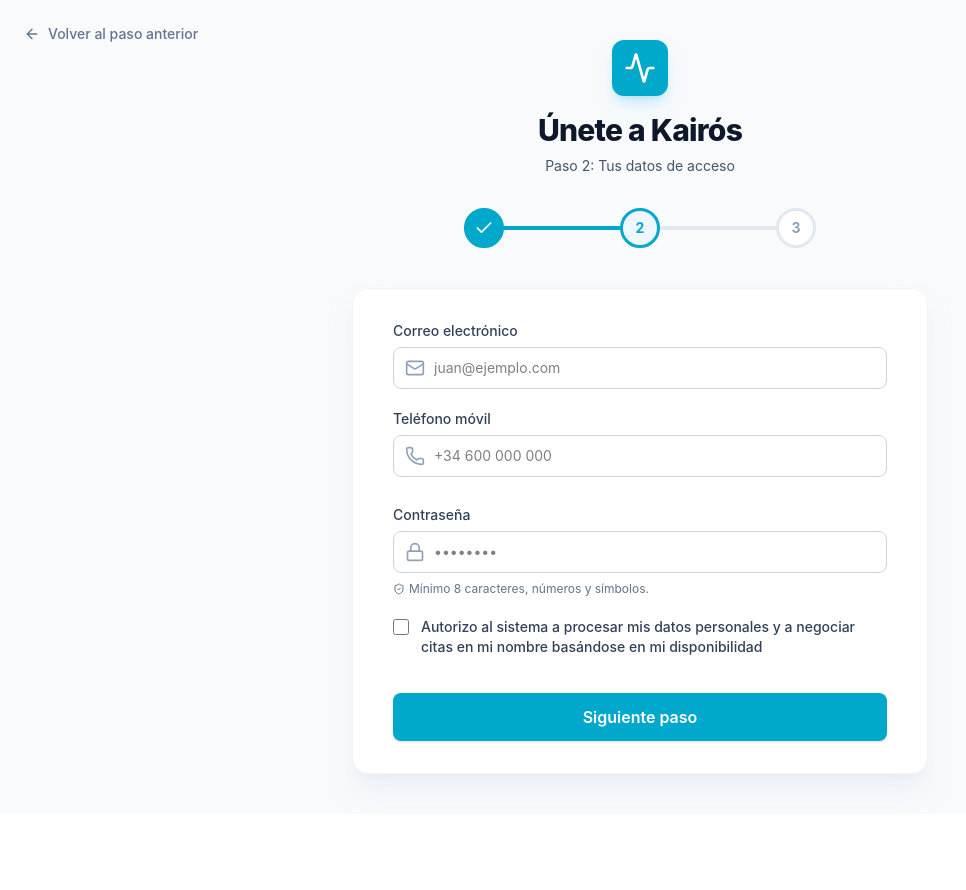
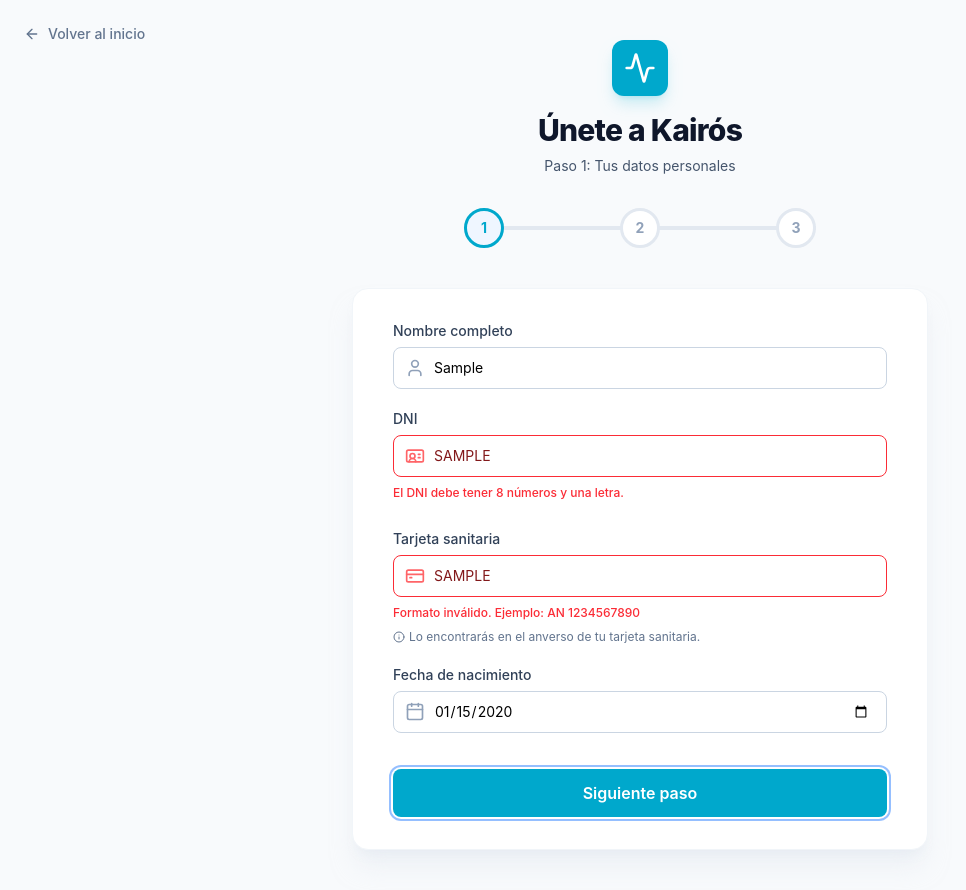
Before and after one commit to javiarellanoo/kairos, a React (Vite) app in the folder frontend/: page /register in a window 1280 px wide. Both pictures are taken after typing "Sample", "Sample", "Sample", "2020-01-15" into the empty fields and a click on the button "Siguiente paso". Shown: the whole page, without its empty margins (0-966 px from the left). Before the commit the page ends 814 px from the top, so only its background shows below. Built offline with nearby package versions, Linux system fonts and the light colour scheme.

Commit message:
fix: enhance validation schemas

```diff
--- a/frontend/src/components/ui/Input.tsx
+++ b/frontend/src/components/ui/Input.tsx
@@ -1,21 +1,26 @@
+// src/components/ui/Input.tsx
 import React, { forwardRef } from 'react';
 import { cn } from '../../utils/tw';
 
 export interface InputProps extends React.InputHTMLAttributes<HTMLInputElement> {
   label: string;
   icon?: React.ReactNode;
+  error?: string;
 }
 
 export const Input = forwardRef<HTMLInputElement, InputProps>(
-  ({ className, label, icon, id, ...props }, ref) => {
+  ({ className, label, icon, id, error, ...props }, ref) => {
     return (
-      <div className="w-full flex flex-col gap-1.5">
+      <div className="w-full flex flex-col gap-1.5 text-left">
         <label htmlFor={id} className="text-sm font-medium text-slate-700">
           {label}
         </label>
         <div className="relative">
           {icon && (
-            <div className="absolute left-3 top-1/2 -translate-y-1/2 text-slate-400">
+            <div className={cn(
+              "absolute left-3 top-1/2 -translate-y-1/2",
+              error ? "text-red-400" : "text-slate-400"
+            )}>
               {icon}
             </div>
           )}
@@ -23,14 +28,17 @@
             id={id}
             ref={ref}
             className={cn(
-              "w-full rounded-lg border border-slate-300 bg-white px-4 py-2.5 text-sm transition-all outline-none",
-              "focus:border-blue-500 focus:ring-2 focus:ring-blue-500/20",
-              "disabled:cursor-not-allowed disabled:bg-slate-50 disabled:text-slate-500",
+              "w-full rounded-lg border bg-white px-4 py-2.5 text-sm transition-all outline-none",
               icon && "pl-10",
+              error
+                ? "border-red-500 focus:ring-2 focus:ring-red-500/20 text-red-900 placeholder:text-red-300"
+                : "border-slate-300 focus:border-primary focus:ring-2 focus:ring-blue-500/20",
+              className
             )}
             {...props}
           />
         </div>
+        {error && <span className="text-xs font-medium text-red-500 mt-0.5">{error}</span>}
       </div>
     );
   }
--- a/frontend/src/pages/Register.tsx
+++ b/frontend/src/pages/Register.tsx
@@ -22,6 +22,7 @@
     const navigate = useNavigate();
     const [step, setStep] = useState(1);
     const [isLoading, setIsLoading] = useState(false);
+    const [errors, setErrors] = useState<Record<string, string>>({});
     const [formData, setFormData] = useState({
         name: "",
         email: "",
@@ -39,9 +40,48 @@
         }
     });
 
+    const validateStep1 = () => {
+      const newErrors: Record<string, string> = {};
+
+      if (!/^\d{8}[A-Za-z]$/.test(formData.dni)) {
+        newErrors.dni = "El DNI debe tener 8 números y una letra.";
+      }
+
+      if (!/^[A-Z]{2} \d{10}$/.test(formData.tarjeta_sanitaria)) {
+        newErrors.tarjeta_sanitaria = "Formato inválido. Ejemplo: AN 1234567890";
+      }
+
+      setErrors(newErrors);
+      return Object.keys(newErrors).length === 0;
+    };
+
+    const validateStep2 = () => {
+      const newErrors: Record<string, string> = {};
+
+      if (!/^[^\s@]+@[^\s@]+\.[^\s@]+$/.test(formData.email)) {
+        newErrors.email = "Introduce un correo válido.";
+      }
+
+      if (!/^(?:\+34|0034)?[6789]\d{8}$/.test(formData.phone)) {
+        newErrors.phone = "Introduce un número de teléfono válido.";
+      }
+
+      if (formData.password.length < 8) {
+        newErrors.password = "La contraseña debe tener al menos 8 caracteres.";
+      } else if (!/(?=.*[a-z])(?=.*[A-Z])(?=.*\d)(?=.*[!@#$%^&*()_\-=\+\[\]{}|;:'",.<>\?\/])/.test(formData.password)) {
+        newErrors.password = "Debe contener mayúsculas, minúsculas, números y símbolos.";
+      }
+
+      setErrors(newErrors);
+      return Object.keys(newErrors).length === 0;
+    };
+
     const handleChange = (e: React.ChangeEvent<HTMLInputElement>) => {
-        const { name, value } = e.target;
-        setFormData((prev) => ({ ...prev, [name]: value }));
+        let value = e.target.value;
+        if (e.target.id === 'dni' || e.target.id === 'tarjeta_sanitaria') {
+        value = value.toUpperCase();
+    }
+        setFormData((prev) => ({ ...prev, [e.target.id]: value }));
     };
     const togglePreference = (dayKey: DiaSemana, shiftValue: Turno) => {
         setFormData(prev => {
@@ -63,9 +103,13 @@
     const handleFormSubmit = async (e: React.FormEvent) => {
       e.preventDefault();
       if (step === 1) {
-        setStep(2);
+        if (validateStep1()) {
+          setStep(2);
+        }
       } else if (step === 2) {
-        setStep(3);
+        if (validateStep2()) {
+          setStep(3);
+        }
       } else {
         setIsLoading(true);
         console.log("JSON listo para la BBDD:", JSON.stringify(formData, null, 2));
@@ -86,7 +130,7 @@
             alert(`Error: ${errorMessage}`);
         }
       }
-};
+    };
 
     return (
     <div className="min-h-screen flex flex-col bg-slate-50 font-sans sm:px-6 lg:px-8 py-10">
@@ -155,9 +199,9 @@
               <div className="space-y-5 animate-in fade-in slide-in-from-bottom-4 duration-500">
                 <Input name="name" id="name" label="Nombre completo" placeholder="Juan Pérez" icon={<User className="w-5 h-5"/>} value={formData.name} onChange={handleChange} required />
 
-                <Input name="dni" id="dni" label="DNI" placeholder="12345678Z" icon={<IdCard className="w-5 h-5"/>} value={formData.dni} onChange={handleChange} required />
+                <Input name="dni" id="dni" label="DNI" placeholder="12345678Z" icon={<IdCard className="w-5 h-5"/>} value={formData.dni} onChange={handleChange} error={errors.dni} required />
                 <div className="pt-2">
-                <Input name="tarjeta_sanitaria" id="tarjeta_sanitaria" label="Tarjeta sanitaria" placeholder="123456789" icon={<CreditCard className="w-5 h-5"/>} value={formData.tarjeta_sanitaria} onChange={handleChange} required />
+                <Input name="tarjeta_sanitaria" id="tarjeta_sanitaria" label="Tarjeta sanitaria" placeholder="123456789" icon={<CreditCard className="w-5 h-5"/>} value={formData.tarjeta_sanitaria} onChange={handleChange} error={errors.tarjeta_sanitaria} required />
                 <p className="mt-2 text-xs text-slate-500 flex items-center gap-1">
                     <InfoIcon className="w-3 h-3" /> Lo encontrarás en el anverso de tu tarjeta sanitaria.
                   </p>
@@ -174,11 +218,11 @@
 
             {step === 2 && (
               <div className="space-y-5 animate-in fade-in slide-in-from-bottom-4 duration-500">
-                <Input name="email" id="email" label="Correo electrónico" placeholder="juan@ejemplo.com" icon={<Mail className="w-5 h-5"/>} value={formData.email} onChange={handleChange} required />
-                <Input name="phone" id="phone" type="tel" label="Teléfono móvil" placeholder="+34 600 000 000" icon={<Phone className="w-5 h-5"/>} value={formData.phone} onChange={handleChange} required />
+                <Input name="email" id="email" label="Correo electrónico" placeholder="juan@ejemplo.com" icon={<Mail className="w-5 h-5"/>} onChange={handleChange} error={errors.email} required />
+                <Input name="phone" id="phone" type="tel" label="Teléfono móvil" placeholder="+34 600 000 000" icon={<Phone className="w-5 h-5"/>} value={formData.phone} onChange={handleChange} error={errors.phone} required />
 
                 <div className="pt-2">
-                  <Input name="password" id="password" type="password" label="Contraseña" placeholder="••••••••" icon={<Lock className="w-5 h-5"/>} value={formData.password} onChange={handleChange} required />
+                  <Input name="password" id="password" type="password" label="Contraseña" placeholder="••••••••" icon={<Lock className="w-5 h-5"/>} value={formData.password} onChange={handleChange} error={errors.password} required />
                   <p className="mt-2 text-xs text-slate-500 flex items-center gap-1">
                     <ShieldCheck className="w-3 h-3" /> Mínimo 8 caracteres, números y símbolos.
                   </p>
```
Also changed, not shown: 1 other file (tests, documents, lock files or other folders).
